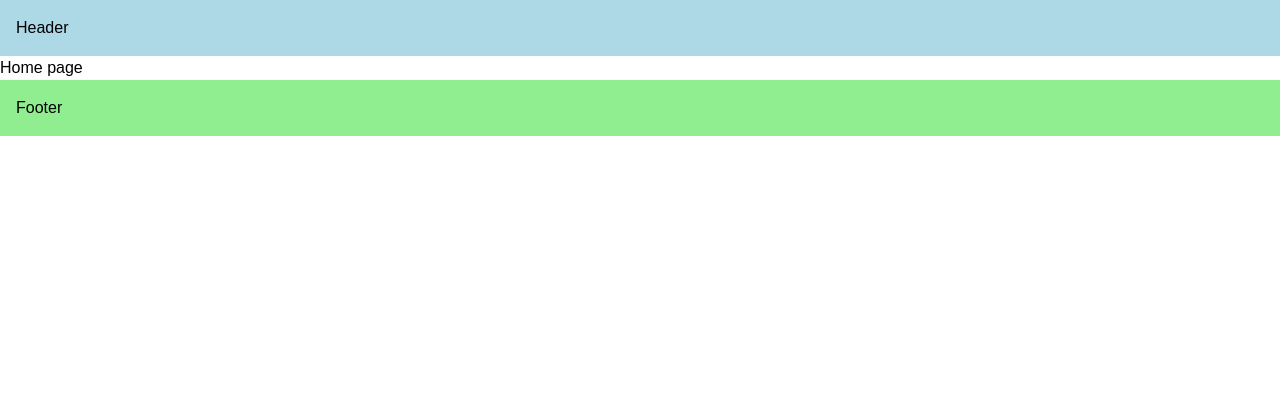
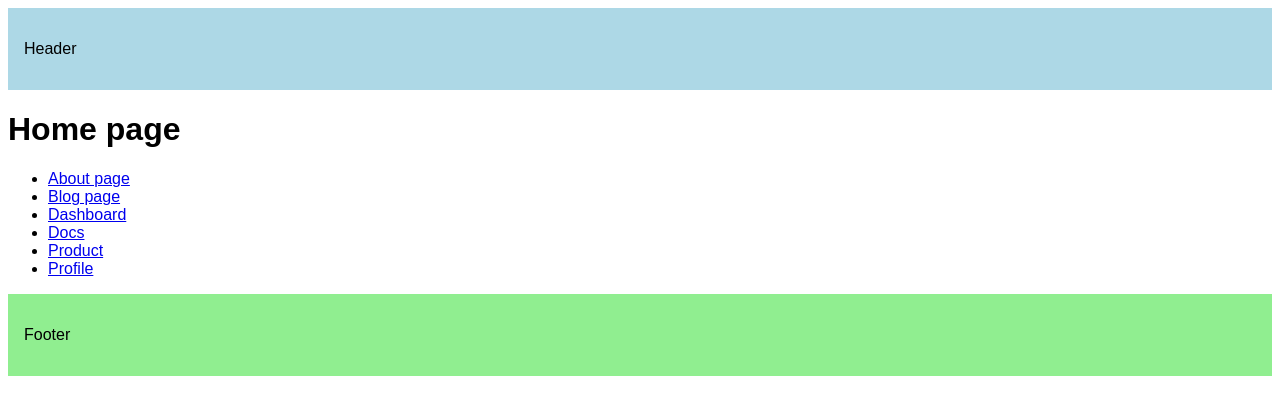
Before and after one commit to ahsan-ahmed/next14-features, a Next.js app: page / in a window 1280 px wide. Shown: the top 414 px of the page. Built offline with nearby package versions, Linux system fonts and the light colour scheme.

Commit message:
Error handling by adding the error.tsx file and loading indicator by add the file loading.tsx

```diff
--- /dev/null
+++ b/src/app/blog/loading.tsx
@@ -0,0 +1,7 @@
+import React from 'react'
+
+export default function Loading() {
+  return (
+    <div>Loading</div>
+  )
+}
--- a/src/app/globals.css
+++ b/src/app/globals.css
@@ -1,6 +1,6 @@
-@tailwind base;
+/* @tailwind base;
 @tailwind components;
-@tailwind utilities;
+@tailwind utilities; */
 
 /* :root {
   --background: #ffffff;
--- a/src/app/page.tsx
+++ b/src/app/page.tsx
@@ -1,7 +1,30 @@
+import Link from "next/link";
+
 export default function Home() {
   return (
     <div style={{ height: '100%' }}>
       <h1>Home page</h1>
+
+      <ul>
+        <li>
+          <Link href={"/about"}>About page</Link>
+        </li>
+        <li>
+          <Link href={"/blog"}>Blog page</Link>
+        </li>
+        <li>
+          <Link href={"/dashboard"}>Dashboard</Link>
+        </li>
+        <li>
+          <Link href={"/docs"}>Docs</Link>
+        </li>
+        <li>
+          <Link href={"/products"}>Product</Link>
+        </li>
+        <li>
+          <Link href={"/profile"}>Profile</Link>
+        </li>
+      </ul>
     </div>
   );
 }
--- /dev/null
+++ b/src/app/products/[productId]/reviews/[reviewId]/error.tsx
@@ -0,0 +1,9 @@
+"use client"
+
+import React from 'react'
+
+export default function ErrorBoundary({ error }: { error: Error }) {
+    return (
+        <div>{error.message}</div>
+    )
+}
--- a/src/app/products/[productId]/reviews/[reviewId]/page.tsx
+++ b/src/app/products/[productId]/reviews/[reviewId]/page.tsx
@@ -3,7 +3,14 @@
 import React from 'react'
 import { notFound } from 'next/navigation'
 
+function getRandomInt(count: number) {
+    return Math.floor(Math.random() * count)
+}
+
 export default function ReviewDetails({ params: { productId, reviewId } }: { params: { productId: string; reviewId: string; } }) {
+    if (getRandomInt(2) === 1) {
+        throw new Error(`Error loading review`)
+    }
     if (parseInt(reviewId) > 100) {
         notFound();
     }
```
